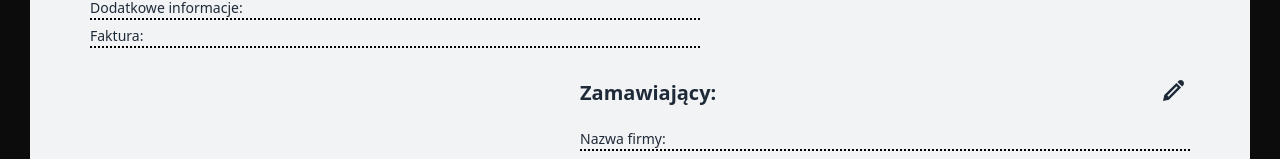
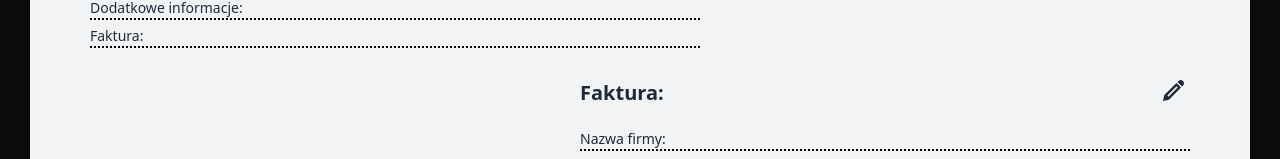
Before and after one commit to AMichalMurawski/butleCO2, a React (Vite) app: page /orders in a window 1280 px wide. Shown: the part 637-796 px from the top of the page. Built offline with nearby package versions, Linux system fonts and the light colour scheme.

Commit message:
fix title in Client component

```diff
--- a/src/components/OrderForm/Client/Client.tsx
+++ b/src/components/OrderForm/Client/Client.tsx
@@ -11,12 +11,12 @@ interface ModalClientProps<T> {
     labelWidth?: string;
 }
 
-const Client: React.FC<ModalClientProps<any>> = ({ labels, initialValues, onClick, autoMargin= 'right', labelWidth }) => {
+const Client: React.FC<ModalClientProps<any>> = ({ title, labels, initialValues, onClick, autoMargin= 'right', labelWidth }) => {
 
   return (
     <ClientWraper $autoMargin={autoMargin} onClick={onClick}>
       <IconEdit />
-      <Subtitle>Zamawiający:</Subtitle>
+      <Subtitle>{title}:</Subtitle>
       {Object.keys(initialValues).map((key) => {
         const label = labels[key as keyof typeof labels]; // Pobieramy label z labels
           const value = initialValues[key as keyof typeof initialValues]; // Pobieramy wartość z initialValues
--- a/src/components/OrderForm/OrderForm.tsx
+++ b/src/components/OrderForm/OrderForm.tsx
@@ -54,7 +54,7 @@ const OrderForm: React.FC = () => {
             <InvoiceWraper>
               <Header />
               <Client title="Zamawiający" labels={clientLabels} initialValues={values.client} onClick={() => setInfoModal(true)} autoMargin='right' labelWidth='200px'/>
-              <Client title="Zamawiający" labels={companyLabels} initialValues={values.company} onClick={() => setInvoiceModal(true)} autoMargin='left' labelWidth='100px'/>
+              <Client title="Faktura" labels={companyLabels} initialValues={values.company} onClick={() => setInvoiceModal(true)} autoMargin='left' labelWidth='100px'/>
               <ProductsList />
               <SubmitButtonWraper>
                 <Button
```
